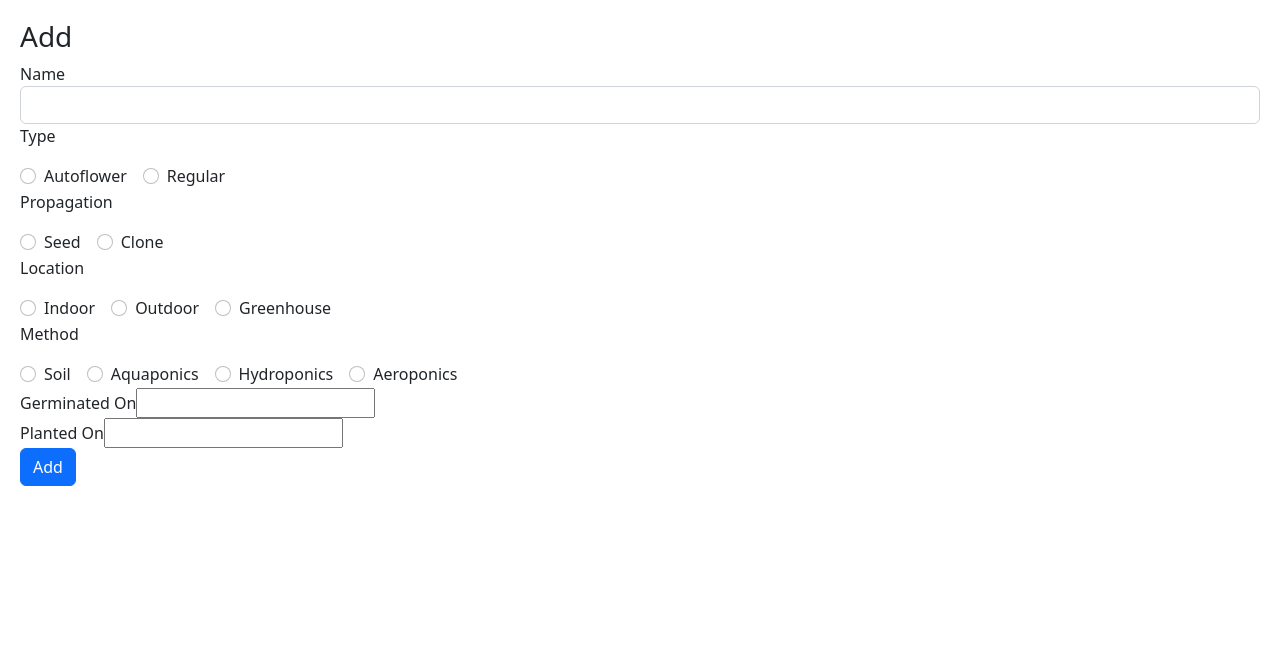
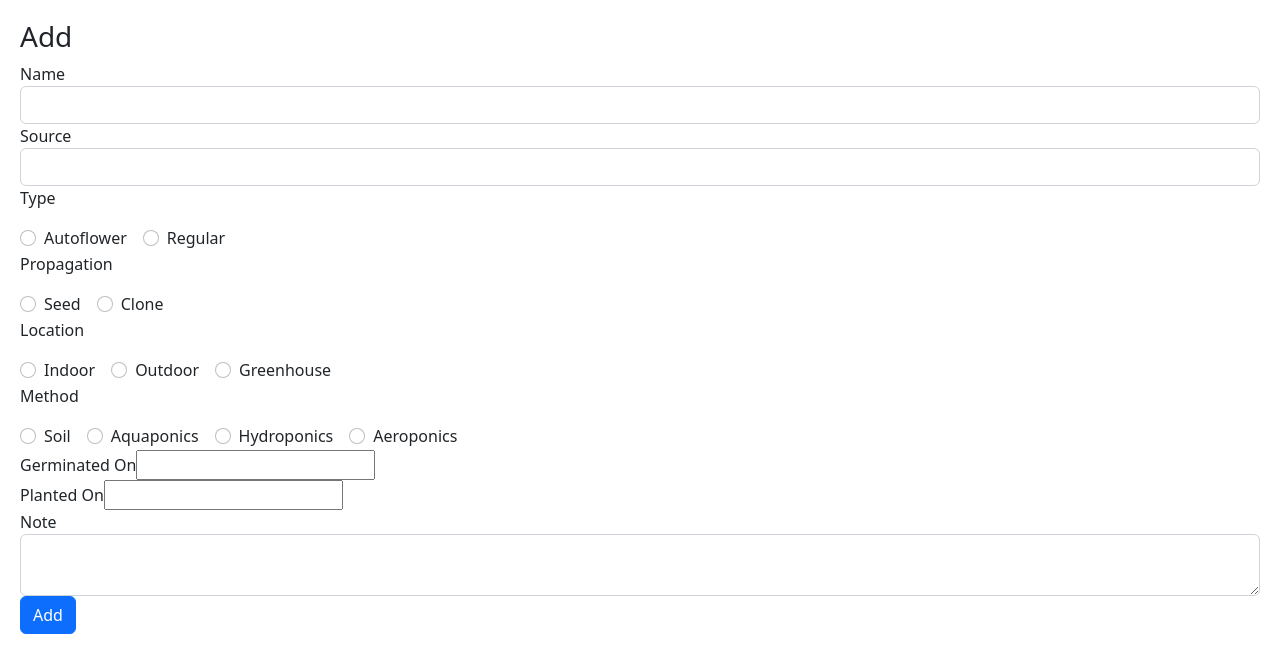
Before and after one commit to terrypinn/grow-log, a React (Create React App) app in the folder client/: page /plant/add in a window 1280 px wide. Shown: the top 672 px of the page. Built offline with nearby package versions, Linux system fonts and the light colour scheme.

Commit message:
Add remaining form controls to Add component

```diff
--- a/client/src/components/PlantAdd.js
+++ b/client/src/components/PlantAdd.js
@@ -19,7 +19,7 @@ export default function PlantAdd() {
   });
   const navigate = useNavigate();
 
-  // These methods will update the state properties.
+  // update state properties
   function updateForm(value) {
     return setForm((prev) => {
       return { ...prev, ...value };
@@ -61,6 +61,17 @@ export default function PlantAdd() {
             id="name"
             value={form.name}
             onChange={(e) => updateForm({ name: e.target.value })}
+          />
+        </div>
+
+        <div className="form-group">
+          <label htmlFor="source">Source</label>
+          <input
+            type="text"
+            className="form-control"
+            id="source"
+            value={form.source}
+            onChange={(e) => updateForm({ source: e.target.value })}
           />
         </div>
 
@@ -233,12 +244,23 @@ export default function PlantAdd() {
         </div>
 
         <div className="form-group">
+          <label htmlFor="note">Note</label>
+          <textarea
+            className="form-control"
+            id="note"
+            value={form.note}
+            onChange={(e) => updateForm({ note: e.target.value })}
+          />
+        </div>
+
+        <div className="form-group">
           <input
             type="submit"
             value="Add"
             className="btn btn-primary"
           />
         </div>
+
       </form>
     </div>
   );
```
